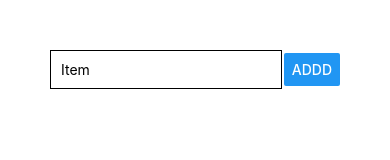
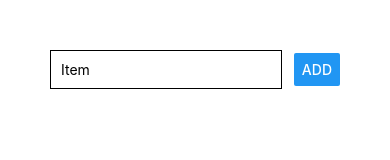
Before and after one commit to cankat-orum/reactnative-acmi-demo, a React Native app: screen / in a window 390 px wide. Shown: the top 160 px of the page. Built offline with nearby package versions, Linux system fonts and the light colour scheme.

Commit message:
Add Item (final)
- passing props to components
- handle input functions in the related child component (input state is in the child component)
- connect variables through arguments in functions (child to parent data stream)
- use "bind" to bind an arg to func so it'll be used when func called.

```diff
--- a/App.js
+++ b/App.js
@@ -8,40 +8,25 @@ import {
   ScrollView,
   FlatList,
 } from "react-native";
+import Item from "./components/Item";
+import ItemInput from "./components/ItemInput";
 
 export default function App() {
-  const [item, setItem] = useState("");
   const [items, setItems] = useState([]);
 
-  const inputHandler = (text) => {
-    setItem(text);
-  };
-
-  const addItemHandler = () => {
+  const addItemHandler = (itemFOC) => {
     setItems((currentItems) => [
       ...currentItems,
-      { key: Math.random().toString(), value: item },
+      { key: Math.random().toString(), value: itemFOC },
     ]); //currentItem is for RN to always use the latest state snapshot / key gives FlatList unique keys / item is now an object
   };
 
   return (
     <View style={styles.screen}>
-      <View style={styles.inputCon}>
-        <TextInput
-          placeholder="Item"
-          style={styles.textInput}
-          onChangeText={inputHandler}
-          value={item}
-        />
-        <Button title="AdDd" onPress={addItemHandler} />
-      </View>
+      <ItemInput onAddItem={addItemHandler} />
       <FlatList
         data={items}
-        renderItem={(itemData) => (
-          <View style={styles.listItem}>
-            <Text>{itemData.item.value}</Text>
-          </View>
-        )}
+        renderItem={(itemData) => <Item itemName={itemData.item.value} />}
       />
     </View>
   );
@@ -51,22 +36,4 @@ const styles = StyleSheet.create({
   screen: {
     padding: 50,
   },
-  inputCon: {
-    flexDirection: "row",
-    justifyContent: "space-between",
-    alignItems: "center",
-  },
-  textInput: {
-    width: "80%",
-    borderColor: "black",
-    borderWidth: 1,
-    padding: 10,
-  },
-  listItem: {
-    padding: 10,
-    marginVertical: 10,
-    backgroundColor: "#ccc",
-    borderColor: "black",
-    borderWidth: 1,
-  },
 });
--- /dev/null
+++ b/components/Item.js
@@ -0,0 +1,22 @@
+import React from "react";
+import { StyleSheet, Text, View } from "react-native";
+
+const Item = (props) => {
+  return (
+    <View style={styles.listItem}>
+      <Text>{props.itemName}</Text>
+    </View>
+  );
+};
+
+const styles = StyleSheet.create({
+  listItem: {
+    padding: 10,
+    marginVertical: 10,
+    backgroundColor: "#ccc",
+    borderColor: "black",
+    borderWidth: 1,
+  },
+});
+
+export default Item;
--- /dev/null
+++ b/components/ItemInput.js
@@ -0,0 +1,44 @@
+import React, { useState } from "react";
+import { StyleSheet, TextInput, View, Button } from "react-native";
+
+const ItemInput = (props) => {
+  const [item, setItem] = useState("");
+
+  const inputHandler = (text) => {
+    setItem(text);
+  };
+
+  return (
+    <View style={styles.inputCon}>
+      <TextInput
+        placeholder="Item"
+        style={styles.textInput}
+        onChangeText={inputHandler}
+        value={item}
+      />
+      <Button
+        title="ADD"
+        onPress={props.onAddItem.bind(
+          this,
+          item
+        )} /* binding arg to func so it'll eventually be used when func called */
+      />
+    </View>
+  );
+};
+
+const styles = StyleSheet.create({
+  inputCon: {
+    flexDirection: "row",
+    justifyContent: "space-between",
+    alignItems: "center",
+  },
+  textInput: {
+    width: "80%",
+    borderColor: "black",
+    borderWidth: 1,
+    padding: 10,
+  },
+});
+
+export default ItemInput;
```
